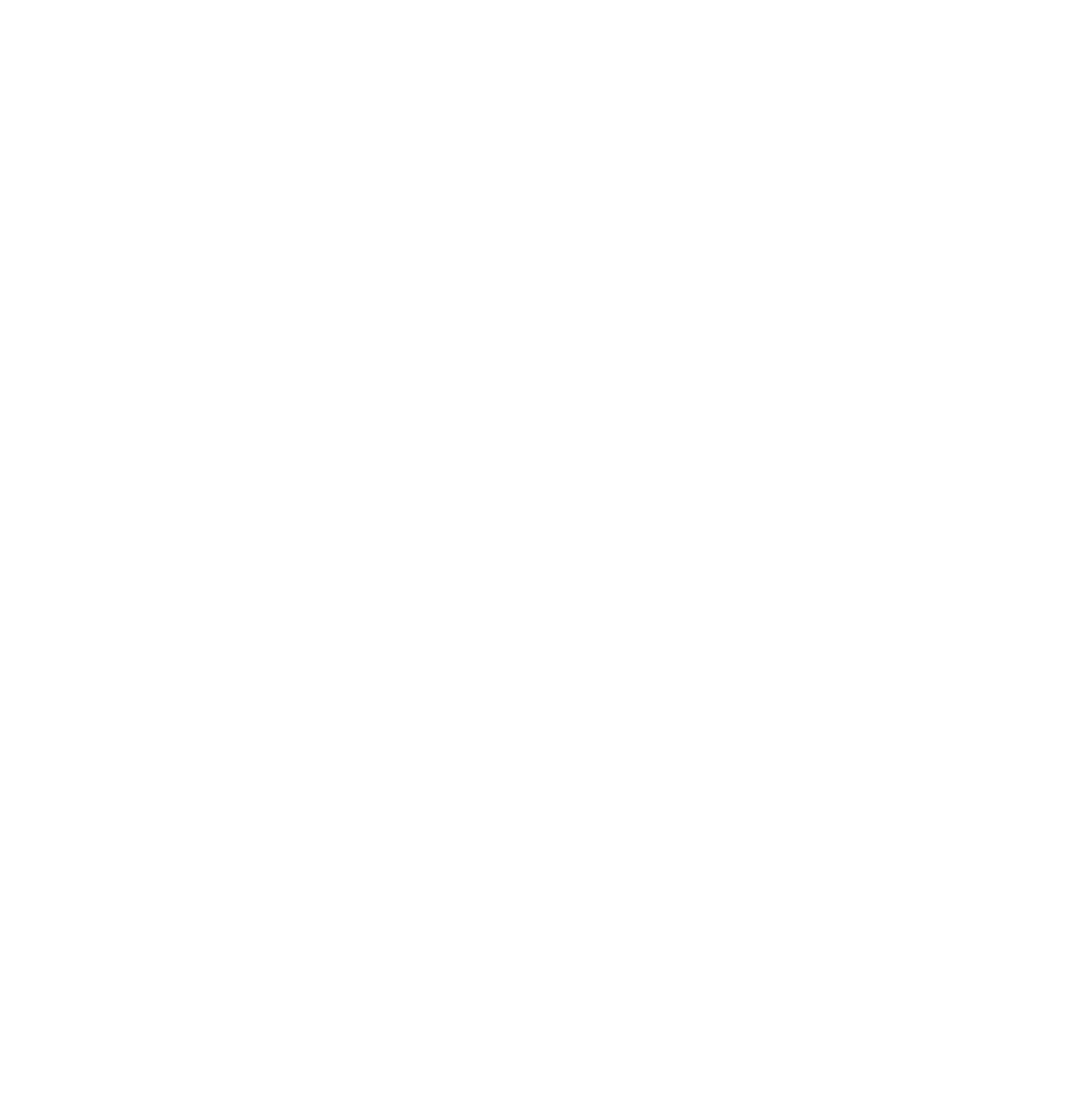
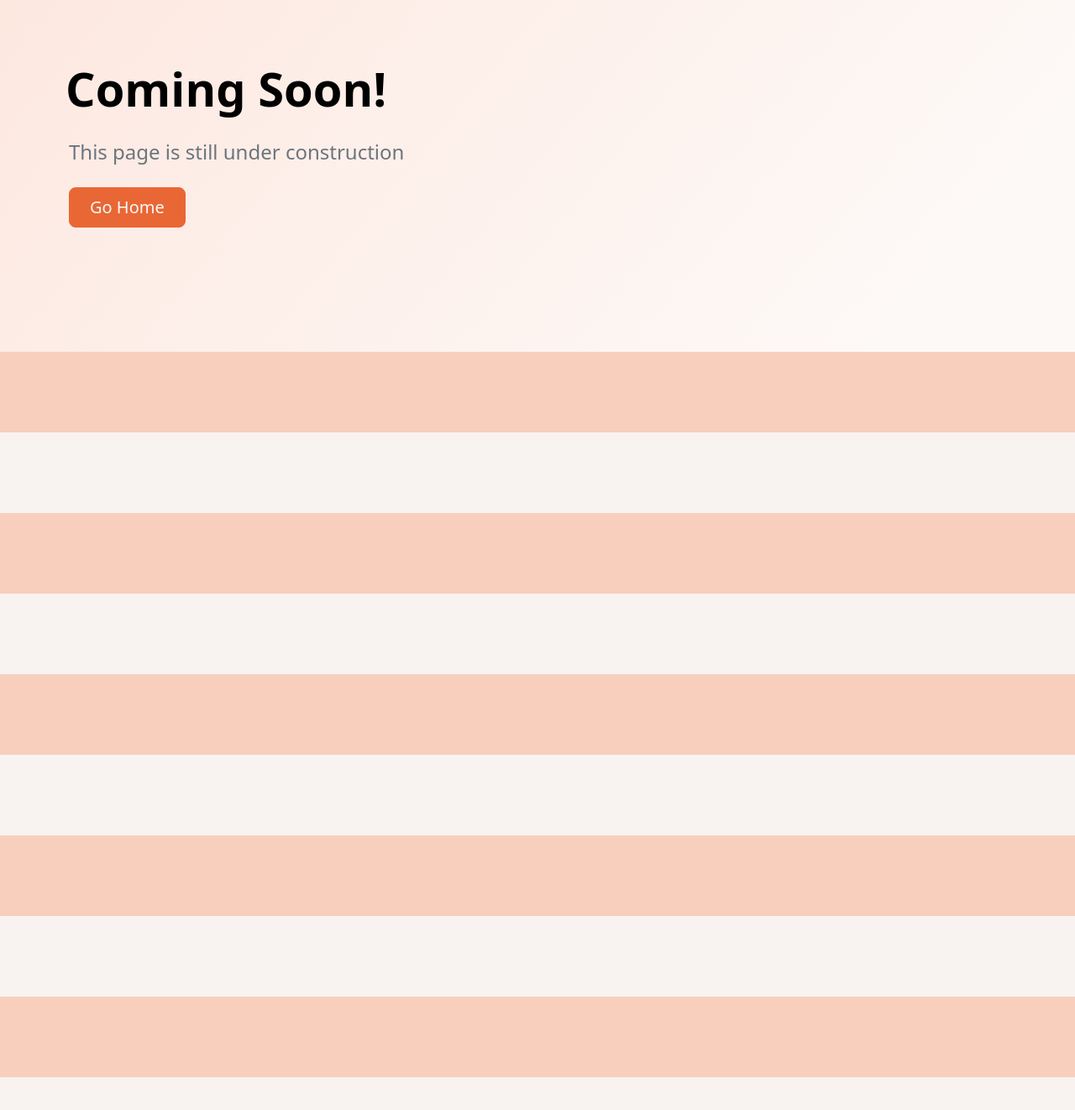
Before and after one commit to madhurthareja/dled, a React (Vite) app: page /comingsoon in a window 1280 px wide. Before the commit this address had no page. Shown: the top 1322 px of the page at 84% size. Before the commit the page ends 800 px from the top, so only its background shows below. Built offline with nearby package versions, Linux system fonts and the light colour scheme.

Commit message:
Remove redundant buttons and fix broken links; Add 'Coming Soon' page

```diff
--- a/src/App.tsx
+++ b/src/App.tsx
@@ -7,10 +7,11 @@ import Contact from './app/contact';
 import Partners from './app/partners';
 import Events from './app/events';
 import About from './app/about';
-import { Blog } from './app/blog';
+// import { Blog } from './app/blog';
 import ScrollToTop from './components/ScrollToTop';
 import HashScroller from './components/HashScroller';
 import './index.css';
+import ComingSoon from './app/comingsoon';
 
 function App() {
   return (
@@ -26,7 +27,7 @@ function App() {
         <Route path="/contact" element={<Contact />} />
         <Route path="/partners" element={<Partners />} />
         <Route path="/events" element={<Events />} />
-        <Route path="/blog" element={<Blog />} />
+        <Route path="/comingsoon" element={<ComingSoon />} />
       </Routes>
     </Router>
   );
--- /dev/null
+++ b/src/app/comingsoon.tsx
@@ -0,0 +1,56 @@
+import { Link } from "react-router-dom";
+// import { FaFlask, FaChartLine, FaUsers} from 'react-icons/fa'; // FaEye, FaRobot, FaCertificate, FaChartBar
+import "../styles/researchPage.css";
+
+const ComingSoon = () => {
+
+  return (
+    <div className="research-page">
+      {/* Hero Section*/}
+      <section className="hero-section text-white py-6" style={{
+        background: 'linear-gradient(130deg,rgb(253, 232, 224) 0%,rgb(253, 249, 247) 85%)'
+      }}>
+        <div className="container py-5">
+          <div className="row align-items-center">
+            <div className="col-lg-8">
+              <h1 className="display-4 text-black fw-bold mb-4 mt-4" style={{ marginLeft: '-4px' }}>Coming Soon!</h1>
+              <p className="lead mb-4 fs-4 text-secondary">
+                This page is still under construction
+              </p>
+              <div className="d-flex gap-3">
+                <Link to="/">
+                <button className="btn btn-lg px-4 text-light dark-button" style= {{ backgroundColor: 'rgb(233, 103, 52)', borderColor: 'rgb(233, 103, 52)', marginRight: '-30px' }}>
+                Go Home
+                </button>
+                </Link>
+              </div>
+            </div>
+          </div>
+        </div>
+      </section>
+
+      <section className="py-5 text-white" style ={{ backgroundColor: 'rgb(248, 207, 189)' }}>
+      </section>
+      <section className="py-5 text-white" style ={{ backgroundColor: 'rgb(248, 243, 241)' }}>
+      </section>
+      <section className="py-5 text-white" style ={{ backgroundColor: 'rgb(248, 207, 189)' }}>
+      </section>
+      <section className="py-5 text-white" style ={{ backgroundColor: 'rgb(248, 243, 241)' }}>
+      </section>
+      <section className="py-5 text-white" style ={{ backgroundColor: 'rgb(248, 207, 189)' }}>
+      </section>
+      <section className="py-5 text-white" style ={{ backgroundColor: 'rgb(248, 243, 241)' }}>
+      </section>
+      <section className="py-5 text-white" style ={{ backgroundColor: 'rgb(248, 207, 189)' }}>
+      </section>
+      <section className="py-5 text-white" style ={{ backgroundColor: 'rgb(248, 243, 241)' }}>
+      </section>
+      <section className="py-5 text-white" style ={{ backgroundColor: 'rgb(248, 207, 189)' }}>
+      </section>
+      <section className="py-5 text-white" style ={{ backgroundColor: 'rgb(248, 243, 241)' }}>
+      </section>
+    </div>
+  );
+};
+
+export default ComingSoon;
--- a/src/app/events.tsx
+++ b/src/app/events.tsx
@@ -142,7 +142,8 @@ const Events = () => {
           </p>
           <div>
             <button className="btn btn-lg px-4 text-light dark-button" style={{ backgroundColor: 'rgb(233, 103, 52)', borderColor: 'rgb(233, 103, 52)', marginRight: '20px'}} >Subscribe to Updates </button>
-            <button className="btn btn-lg px-4 light-button" style ={{ borderWidth: '1.3px', borderColor: 'rgb(233, 103, 52)', color: 'rgb(233, 103, 52)' }} >Past Events Archive</button>
+
+            {/* <button className="btn btn-lg px-4 light-button" style ={{ borderWidth: '1.3px', borderColor: 'rgb(233, 103, 52)', color: 'rgb(233, 103, 52)' }} >Past Events Archive</button> */}
           </div>
         </div>
       </section>
@@ -161,14 +162,14 @@ const Events = () => {
               <div className="btn-group" role="group">
                 <button
                   type="button"
-                  className={`btn btn-${activeTab === 'upcoming' ? 'warning fw-bold' : 'outline-dark-subtle'}`}
+                  className={`btn btn-${activeTab === 'upcoming' ? 'warning fw-bold' : 'outline-dark-subtle fw-bold'}`}
                   onClick={() => setActiveTab('upcoming')}
                 >
                   Upcoming Events
                 </button>
                 <button
                   type="button"
-                  className={`btn btn-${activeTab === 'past' ? 'warning fw-bold' : 'outline-warning'}`}
+                  className={`btn btn-${activeTab === 'past' ? 'warning fw-bold' : 'outline-warning fw-bold'}`}
                   onClick={() => setActiveTab('past')}
                 >
                   Past Events
--- a/src/app/research.tsx
+++ b/src/app/research.tsx
@@ -171,9 +171,12 @@ const Research = () => {
                 <button className="btn btn-lg px-4 text-light dark-button" style= {{ backgroundColor: 'rgb(233, 103, 52)', borderColor: 'rgb(233, 103, 52)' }}>
                   Collaborate With Us
                 </button>
+                <Link to="/comingsoon">
                 <button className="btn btn-lg px-4 light-button" style ={{ borderWidth: '1.3px', borderColor: 'rgb(233, 103, 52)', color: 'rgb(233, 103, 52)' }}>
                   View Publications
                 </button>
+                </Link>
+
               </div>
             </div>
             <div className="col-lg-4 d-none d-lg-block">
--- a/src/app/team.tsx
+++ b/src/app/team.tsx
@@ -307,10 +307,11 @@ const Team = () => {
           </div>
 
           <div className="text-center mt-5">
-            <a href="/alumni" className="btn btn-outline-warning mb-4 fw-semibold">
+             <a href="/comingsoon" className="btn btn-outline-warning mb-4 fw-bold">
               View Full Alumni List <i className="fas fa-arrow-right ms-2"></i>
             </a>
           </div>
+
         </div>
       </section>
     </div>
--- a/src/components/Header.tsx
+++ b/src/components/Header.tsx
@@ -42,11 +42,14 @@ export const Header: React.FC = () => {
             <Link to="/team" className="nav-text">Team</Link>
             <Link to="/events" className="nav-text">Events</Link>
             <Link to="/careers" className="nav-text">Careers</Link>
-            <Link to="/blog" className="nav-text">Blog</Link>
+            <Link to="/comingsoon" className="nav-text">Blog</Link>
           </div>
+
+          <Link to="/comingsoon">
           <button className="nav-button">
             <span className="nav-button-text">View Publications</span>
           </button>
+          </Link>
         </nav>
       </div>
 
@@ -65,10 +68,13 @@ export const Header: React.FC = () => {
           <Link to="/team" className="nav-text" onClick={handleNavLinkClick}>Team</Link>
           <Link to="/events" className="nav-text" onClick={handleNavLinkClick}>Events</Link>
           <Link to="/careers" className="nav-text" onClick={handleNavLinkClick}>Careers</Link>
-          <Link to="/blog" className="nav-text" onClick={handleNavLinkClick}>Blog</Link>
-          <button className="nav-button" onClick={handleNavLinkClick}>
+          <Link to="/comingsoon" className="nav-text" onClick={handleNavLinkClick}>Blog</Link>
+
+          <Link to="/comingsoon">
+          <button className="nav-button">
             <span className="nav-button-text">View Publications</span>
           </button>
+          </Link>
         </nav>
       )}
 
--- a/src/components/navbar.tsx
+++ b/src/components/navbar.tsx
@@ -30,7 +30,7 @@ const Navbar = () => {
             <NavItem path="/team" text="Team" currentPath={location.pathname} />
             <NavItem path="/events" text="Events" currentPath={location.pathname} />
             <NavItem path="/careers" text="Careers" currentPath={location.pathname} />
-            <NavItem path="/blog" text="Blog" currentPath={location.pathname} />
+            <NavItem path="/comingsoon" text="Blog" currentPath={location.pathname} />
             <li className="nav-item ms-lg-3">
               <Link
                 to="/publications"
```
